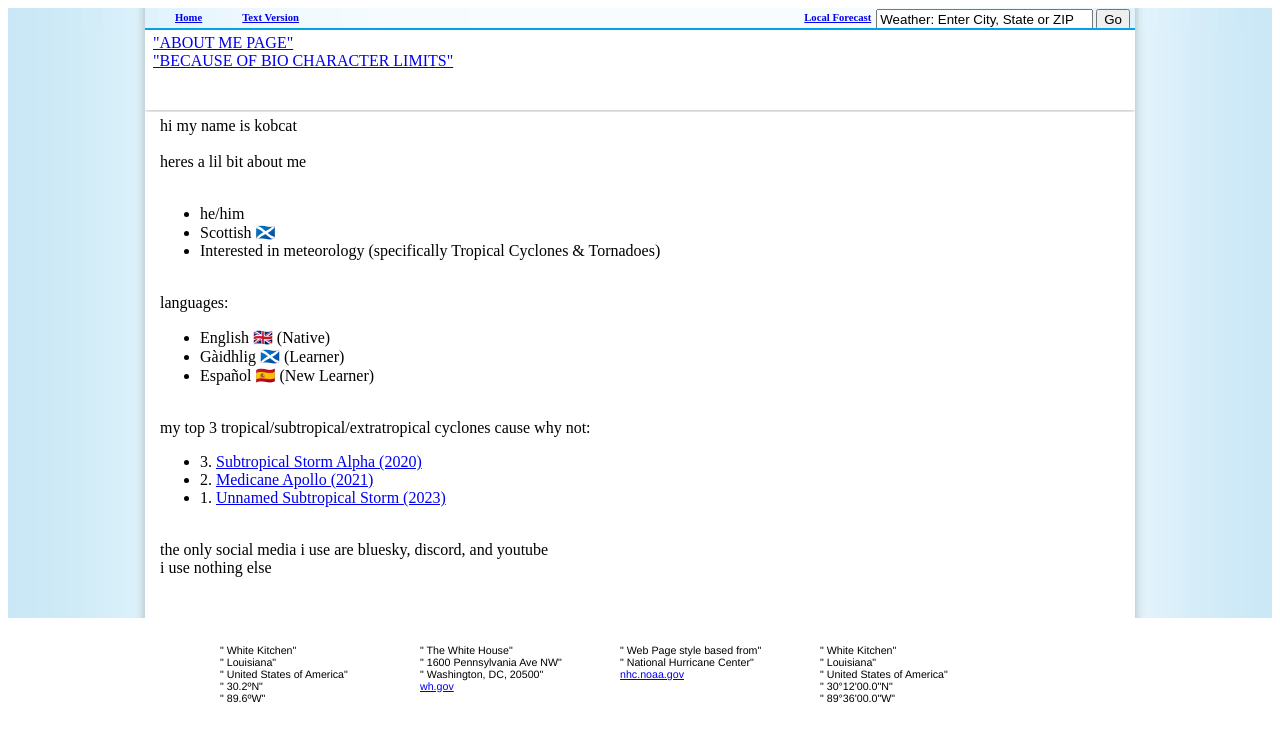
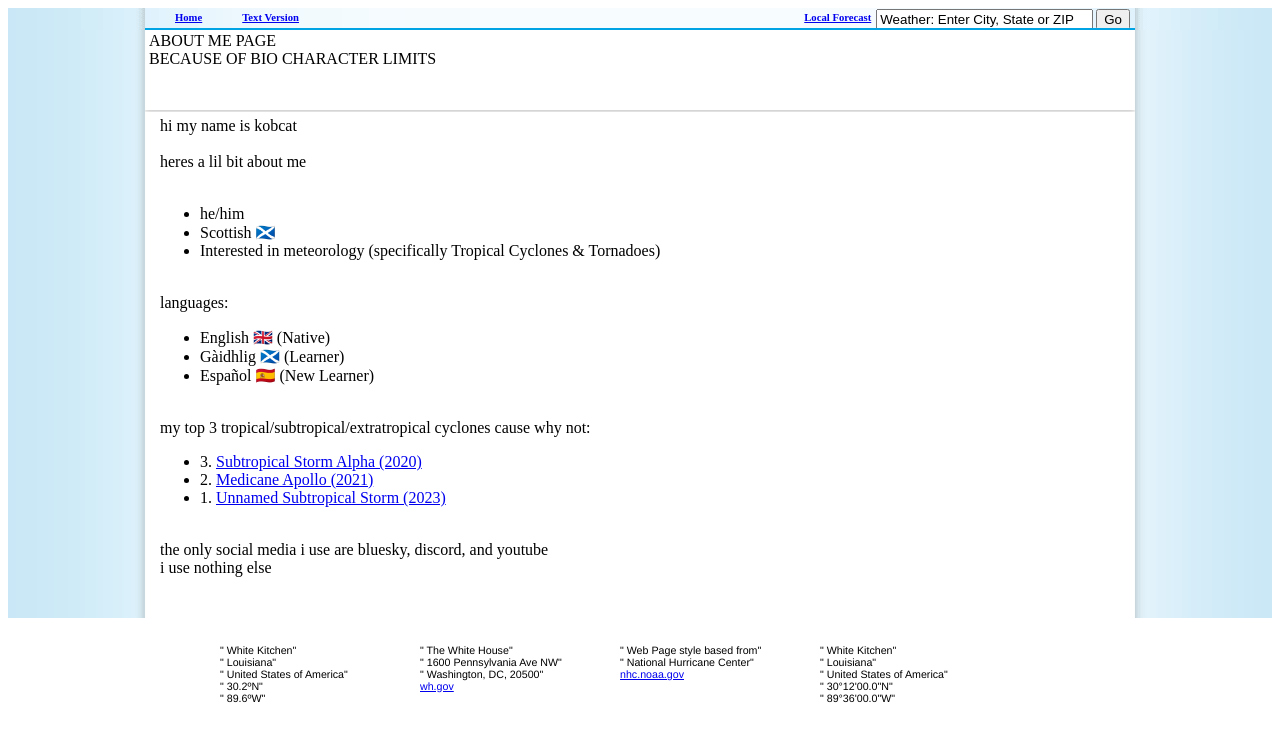
Before and after one commit to kobcat16/kobcat16.github.io, a plain HTML site: page index.html in a window 1280 px wide. Drawn offline with Linux system fonts and the light colour scheme.

Commit message:
updated stuff again

```diff
--- a/index.html
+++ b/index.html
@@ -30,11 +30,9 @@
     <div class="header">
         <div class="header-content">
             <div class="header-center-text">
-                <a class="header-center-text" href="/index.html">
-                    "ABOUT ME PAGE"
-                    <br>
-                    "BECAUSE OF BIO CHARACTER LIMITS"
-                </a>
+                ABOUT ME PAGE
+                <br>
+                BECAUSE OF BIO CHARACTER LIMITS
             </div>
         </div>
     </div>
```
